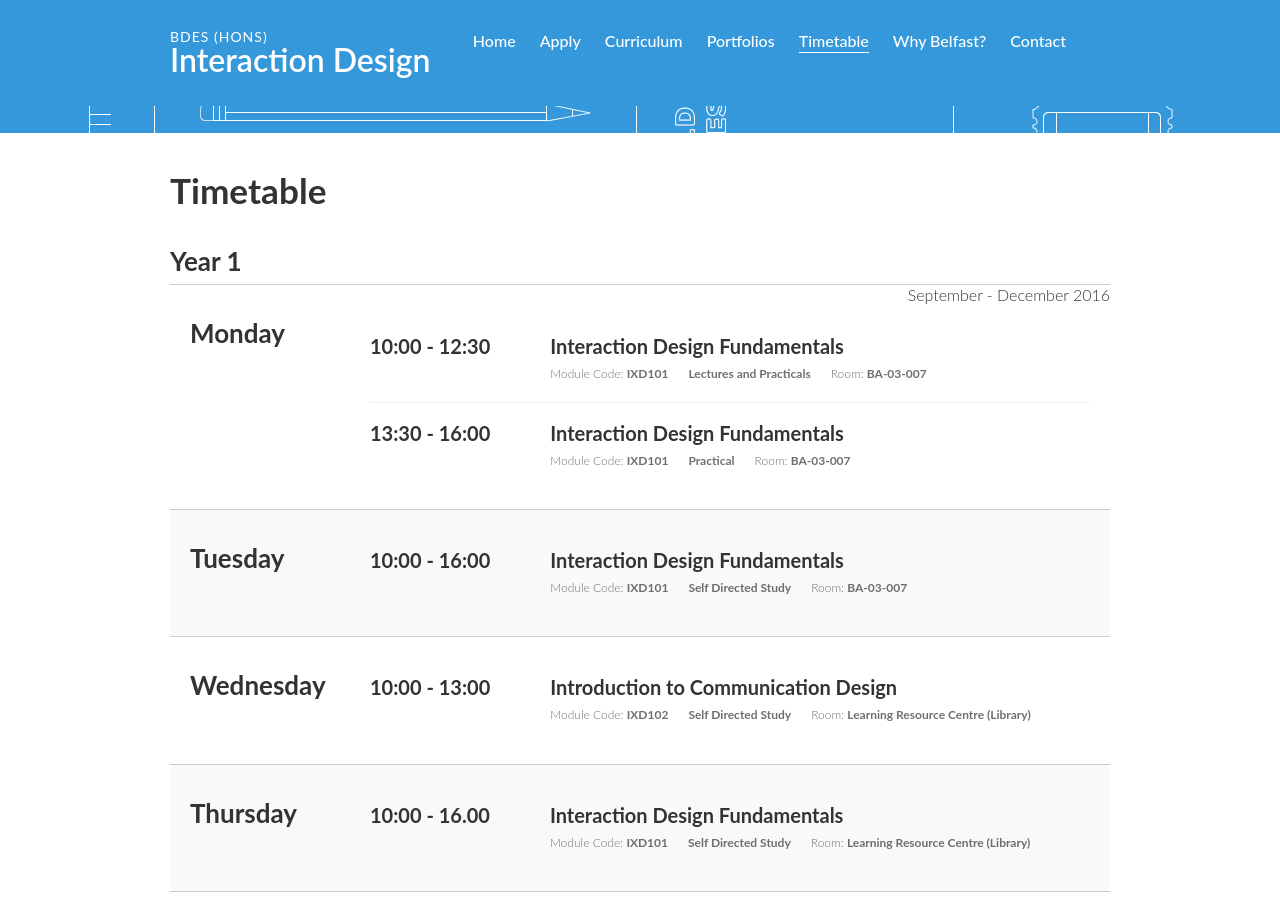
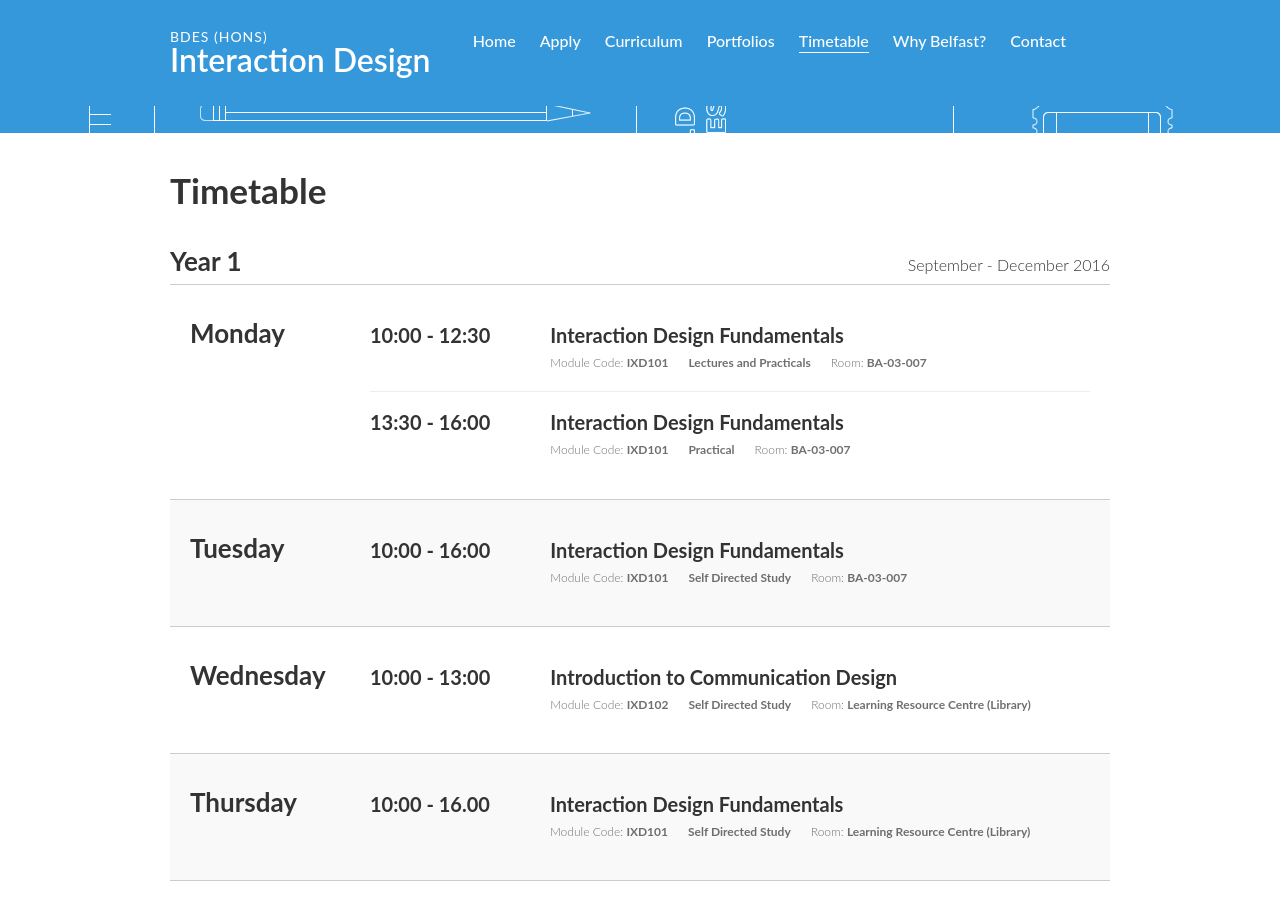
Before and after one commit to ixdbelfast/ixdbelfast.github.io, a Jekyll site: the page built from timetable.html, in a window 1280 px wide and 900 px high, scrolled down 397 px. Built offline with Jekyll 4.4.1, drawn with Linux system fonts in a browser that asks for light colours.

Commit message:
adding margin to top of year

```diff
--- a/css/style.css
+++ b/css/style.css
@@ -382,10 +382,12 @@
 
 /* TIMETABLE
 ------------------------------------------------------------------------------------------------------------------------------------------ */
+h2.year {margin-top: 50px}
+
 p.date {
   float: right;
   clear: both;
-  /* margin-top: -30px; */}
+  margin-top: -30px; }
 
 .timetable .group {
   border-top: 1px solid #ccc;
```
